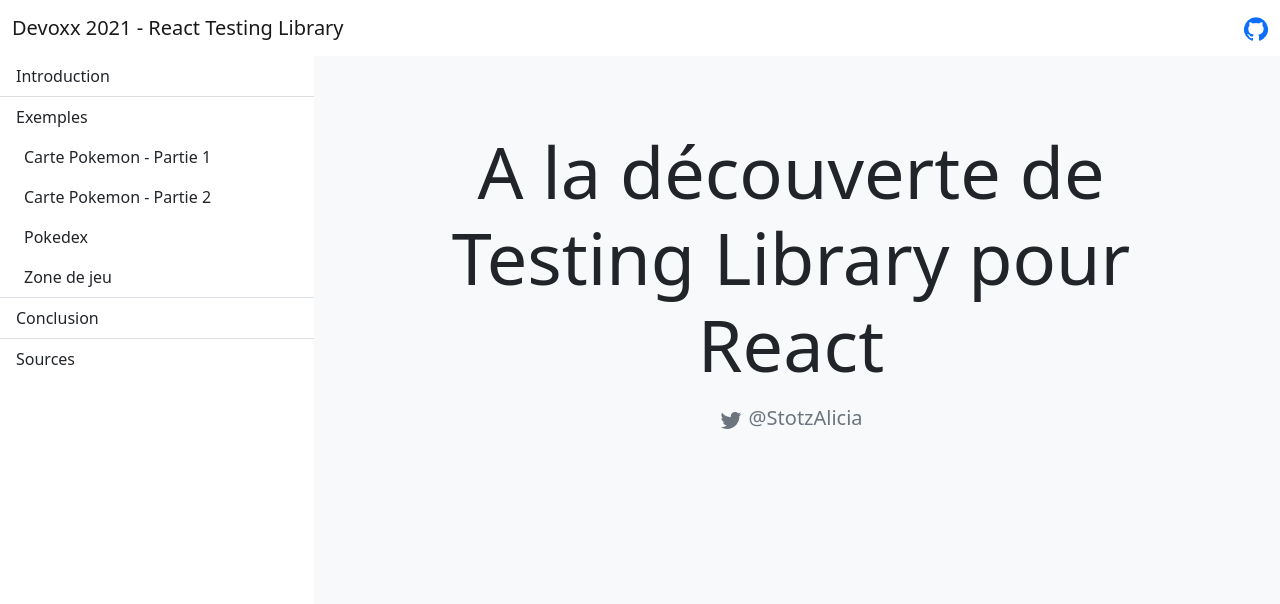
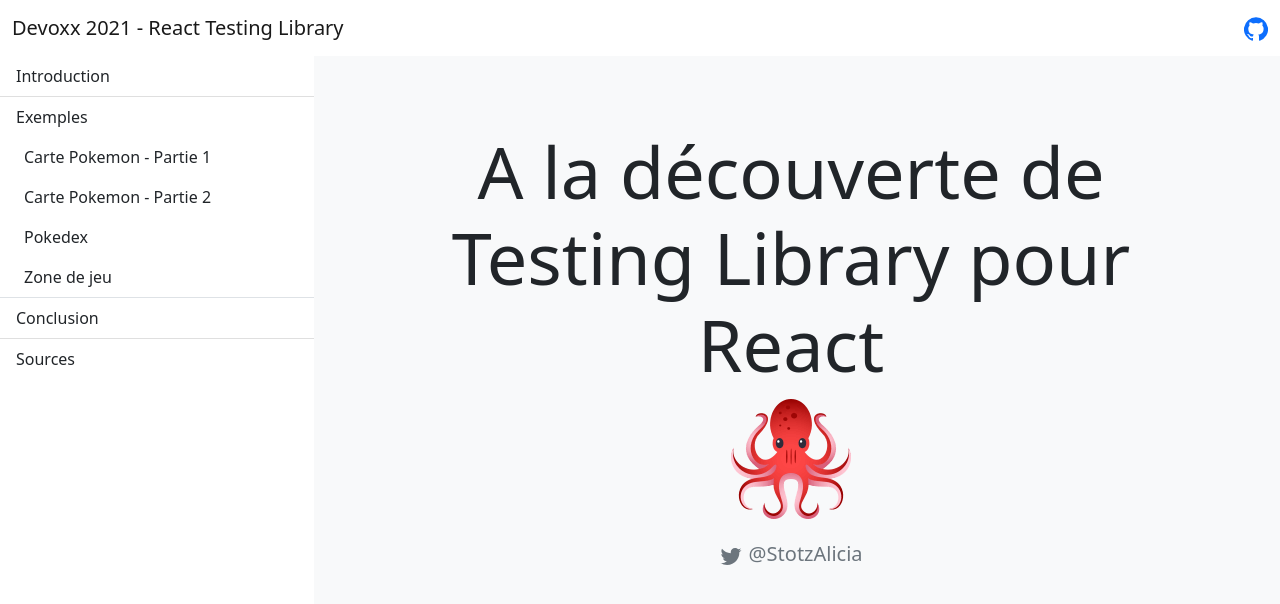
Before and after one commit to alicia-stotz/devoxx2021-rtl, a React (Create React App) app: page / in a window 1280 px wide. Shown: the top 604 px of the page. Built offline with nearby package versions, Linux system fonts and the light colour scheme.

Commit message:
feat(Home): add rtl logo

```diff
--- a/src/components/routes/Home/Home.tsx
+++ b/src/components/routes/Home/Home.tsx
@@ -1,12 +1,15 @@
+import octopus from './octopus.png';
+
 import TwitterIcon from '@material-ui/icons/Twitter';
 
 export const Home = () => {
-	return <div className="Home-page container row">
+	return <div className="Home-page container row text-center">
 		<div className="col-12">
-			<h1 className="display-2 mt-5 text-center">
+			<h1 className="display-2 mt-5">
 				A la découverte de Testing Library pour React
 			</h1>
-			<p className="lead text-center text-secondary mt-3">
+			<img src={octopus} alt="RTL octopus" /><br />
+			<p className="lead text-secondary mt-3">
 				<TwitterIcon /> @StotzAlicia
 			</p>
 		</div>
```
Also changed, not shown: src/components/routes/Home/octopus.png (added).
